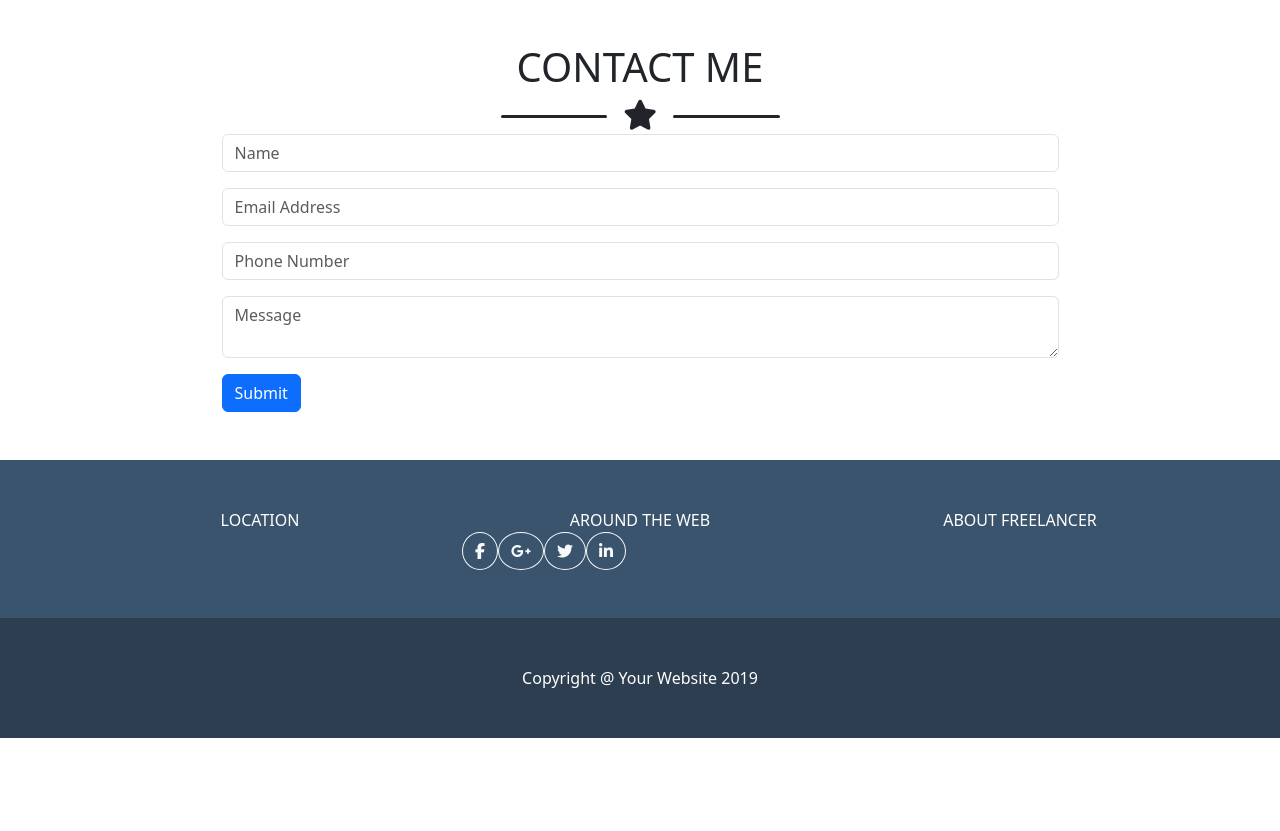
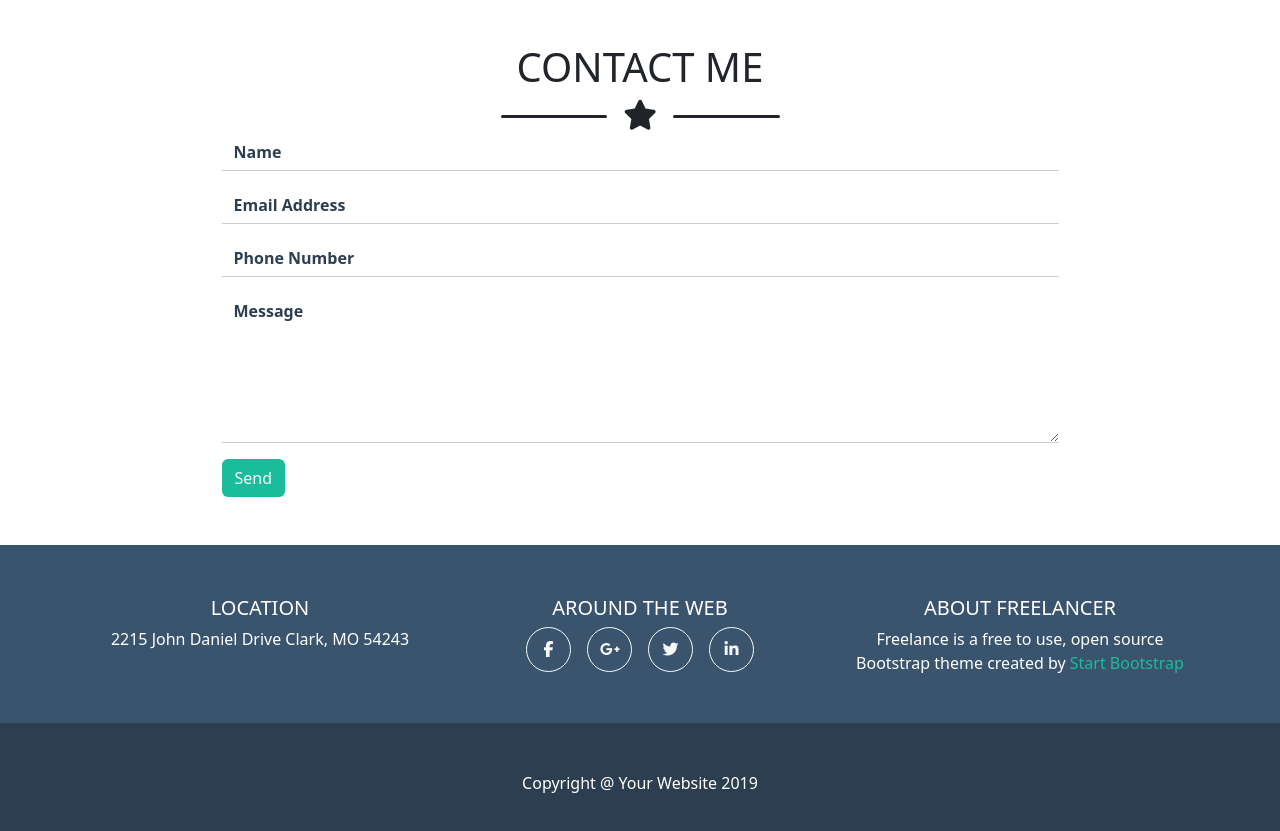
Before and after one commit to MLaz95/html-css-bootstrap-freelancer, a plain HTML site: page index.html in a window 1280 px wide. Shown: the part 1800-2631 px from the top of the page. Before the commit the page ends 2538 px from the top, so only its background shows below. Drawn offline with nearby package versions, Linux system fonts and the light colour scheme.

Commit message:
aggiunti contenuti footer

```diff
--- a/index.html
+++ b/index.html
@@ -180,18 +180,18 @@
                 <div class="col-9">
                     <form>
                         <div class="mb-3">
-                            <input type="text" class="form-control" id="InputName" placeholder="Name">
+                            <input type="text" class="form-control my_form" id="InputName" placeholder="Name">
                         </div>
                         <div class="mb-3">
-                            <input type="email" class="form-control" id="InputEmail" aria-describedby="emailHelp" placeholder="Email Address">
+                            <input type="email" class="form-control my_form" id="InputEmail" aria-describedby="emailHelp" placeholder="Email Address">
                         </div>
                         <div class="mb-3">
-                            <input type="number" class="form-control" id="InputPhoneNumber" placeholder="Phone Number">
+                            <input type="number" class="form-control my_form" id="InputPhoneNumber" placeholder="Phone Number">
                         </div>
                         <div class="mb-3">
-                            <textarea type="text" class="form-control" id="InputMessage" placeholder="Message"></textarea>
+                            <textarea type="text" class="form-control my_form" id="InputMessage" placeholder="Message"></textarea>
                         </div>
-                        <button type="submit" class="btn btn-primary">Submit</button>
+                        <button type="submit" class="btn my_bg_color text-light">Send</button>
                     </form>
                 </div>
             </div>
@@ -199,30 +199,34 @@
       </main>
 
       <footer class="my_ft_color">
-        <div class="container py-5                           ">
-            <div class="row justify-content-center text-center">
+        <div class="container py-5">
+            <div class="row text-center g-4">
                 <div class="col-12 col-md-4">
-                    LOCATION
+                    <div class="fs-5 mb-1">LOCATION</div>
+                    <div>2215 John Daniel Drive Clark, MO 54243</div>
                 </div>
                 <div class="col-12 col-md-4">
-                    AROUND THE WEB
-                    <div class="d-flex justiy-content-center-gap-3">
-                        <button type="button" class="btn btn-outline-light rounded-circle">
+                    <div class="fs-5 mb-1">AROUND THE WEB</div>
+                    <div class="d-flex justify-content-center gap-3">
+                        <button type="button" class="btn btn-outline-light rounded-circle my_social">
                             <i class="fa-brands fa-facebook-f"></i>
                         </button>
-                        <button type="button" class="btn btn-outline-light rounded-circle">
+                        <button type="button" class="btn btn-outline-light rounded-circle my_social">
                             <i class="fa-brands fa-google-plus-g"></i>
                         </button>
-                        <button type="button" class="btn btn-outline-light rounded-circle">
+                        <button type="button" class="btn btn-outline-light rounded-circle my_social">
                             <i class="fa-brands fa-twitter"></i>
                         </button>
-                        <button type="button" class="btn btn-outline-light rounded-circle">
+                        <button type="button" class="btn btn-outline-light rounded-circle my_social">
                             <i class="fa-brands fa-linkedin-in"></i>
                         </button>
                     </div>
                 </div>
                 <div class="col-12 col-md-4">
-                    ABOUT FREELANCER
+                    <div class="fs-5 mb-1">ABOUT FREELANCER</div>
+                    <div>
+                        Freelance is a free to use, open source Bootstrap theme created by <a href="#" class="link-underline link-underline-opacity-0 my_link">Start Bootstrap</a>
+                    </div>
                 </div>
             </div>
         </div>
--- a/style.css
+++ b/style.css
@@ -21,6 +21,21 @@
     font-size: 30px;
 }
 
+.my_form{
+    border: none;
+    border-bottom: 1px solid rgba(0, 0, 0, 0.2);
+    border-radius: 0%;
+}
+
+.my_form::placeholder{
+    font-weight: 600;
+    color: #2C3E50;
+}
+
+textarea.my_form{
+    height: 150px;
+}
+
 .my_ft_color{
     background-color: #3A546D;
     color: white;
@@ -29,3 +44,12 @@
 .my_ft_secondary{
     background-color: #2C3E50;
 }
+
+.my_social{
+    width: 45px;
+    height: 45px;
+}
+
+.my_link{
+    color: #1ABC9C;
+}
```
